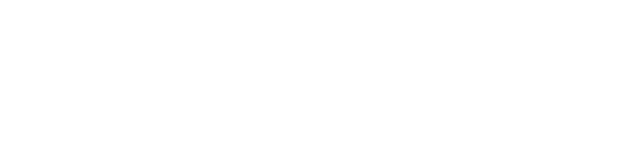
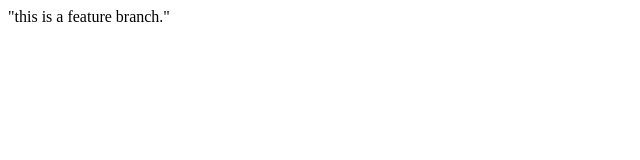
Before and after one commit to KS-Khyati/JavaBasics, a plain HTML site: page index.html in a window 1280 px wide. Shown: the whole page, without its empty margins (0-640 px from the left). Drawn offline with Linux system fonts and the light colour scheme.

Commit message:
new feature

```diff
--- a/index.html
+++ b/index.html
@@ -5,6 +5,6 @@
     <title>"This is Java Basics Playground!!"</title>
 </head>
 <body>
-
+    "this is a feature branch."
 </body>
 </html>
```
